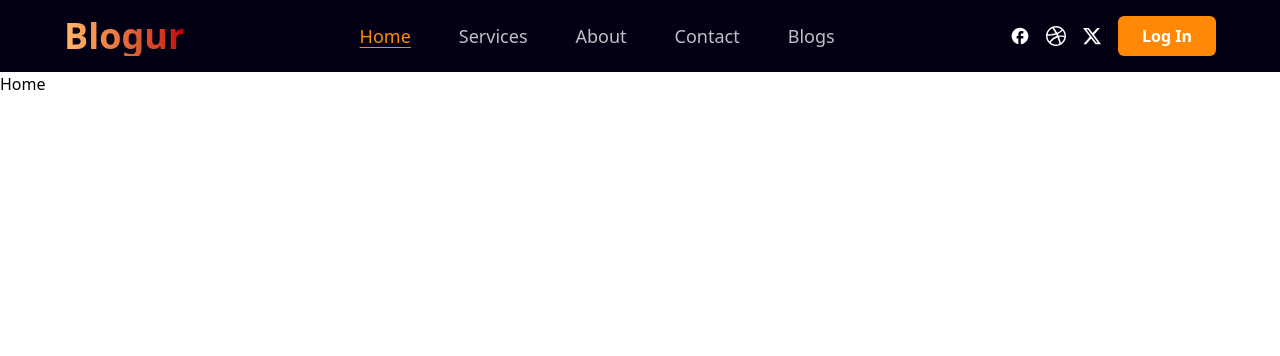
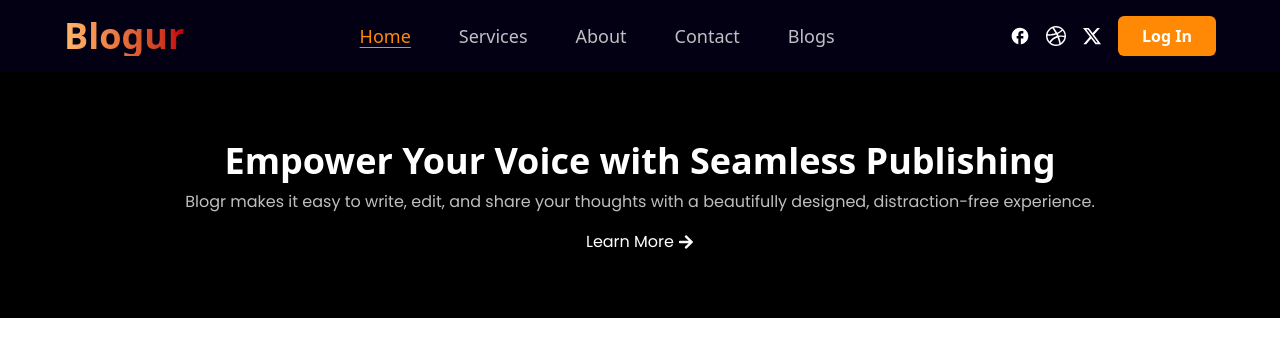
Before and after one commit to Joshuakibwage/blog-app, a React (Vite) app: page / in a window 1280 px wide. Shown: the top 356 px of the page. Built offline with nearby package versions, Linux system fonts and the light colour scheme.

Commit message:
Add mock blog data at local host 5000

```diff
--- /dev/null
+++ b/index.js
@@ -0,0 +1,38 @@
+import express from "express";
+import cors from "cors";
+import { readFileSync } from "fs";
+
+const app = express();
+const port = process.env.PORT || 5000;
+
+// Middleware
+app.use(cors());
+app.use(express.json());
+
+// Read blogs data from JSON file
+const blogs = JSON.parse(readFileSync("./src/utils/data.json", "utf8"));
+
+// Routes
+app.get("/", (req, res) => {
+  res.send("Blog server is running!");
+});
+
+app.get("/blogs", (req, res) => {
+  res.json(blogs);
+});
+
+app.get("/blogs/:id", (req, res) => {
+  const id = parseInt(req.params.id);
+  const blog = blogs.find((b) => b.id === id);
+
+  if (blog) {
+    res.json(blog);
+  } else {
+    res.status(404).json({ message: "Blog not found" });
+  }
+});
+
+// Start the server
+app.listen(port, () => {
+  console.log(`Server is running on http://localhost:${port}`);
+});
--- /dev/null
+++ b/src/components/Banner.jsx
@@ -0,0 +1,29 @@
+import { Link } from "react-router-dom" ;
+import { FaArrowRight } from "react-icons/fa";
+
+const Banner = () => {
+  return (
+    <div className="px-4 py-16 bg-black mx-auto">
+
+      <div className="text-white text-center">
+        <h1 className="text-3xl md:text-4xl leading-snug font-bold mb-1">
+          Empower Your Voice with Seamless Publishing
+        </h1>
+        <p className="text-white/75">
+          Blogr makes it easy to write, edit, and share your thoughts with a beautifully designed,
+          distraction-free experience.
+        </p>
+
+        <div className="flex justify-center mt-4">
+          <Link to='/about' className="flex items-center gap-1 hover:text-orange-500">
+            <p>Learn More</p>
+            <FaArrowRight />
+          </Link>
+        </div>
+      </div>
+
+    </div>
+  )
+}
+
+export default Banner
--- /dev/null
+++ b/src/components/BlogCard.jsx
@@ -0,0 +1,49 @@
+import { Link } from "react-router-dom";
+import { FaUser } from "react-icons/fa";
+
+const BlogCard = ({
+    blogs,
+    id,
+    title,
+    image,
+    category,
+    author,
+    authorPic,
+    published_date,
+    reading_time,
+    content,
+    tags
+  }) => {
+
+    // const filteredBlogs = blogs;
+    // console.log(filteredBlogs)
+  return (
+    <div className="">
+        {
+
+            <Link key={id} >
+                <div className="p-5 shadow-lg rounded cursor-pointer w-full">
+                    <img
+                        src={image}
+                        alt={title}
+                        className=""
+                    />
+                    <h3 className="mt-4 mb-2 font-bold hover:text-blue-600 cursor-pointer transition-all
+                    delay-100 ease-in-out"
+                    >
+                        {title}
+                    </h3>
+                    <p className="mb-2 flex items-center gap-2 text-gray-600">
+                        <FaUser />
+                        {author}
+                    </p>
+                    <p className="text-gray-500 text-sm">Published: {published_date}</p>
+                </div>
+            </Link>
+
+        }
+    </div>
+  )
+}
+
+export default BlogCard
--- /dev/null
+++ b/src/components/BlogPage.jsx
@@ -0,0 +1,44 @@
+ import { useState } from "react";
+ import blogData from "../utils/data.json";
+import BlogCard from "./BlogCard";
+
+const BlogPage = () => {
+
+//   const [blogs, setBlogs] = useState([]);
+    const [currentPage, setCurrentPage] = useState(1);
+    const pageSize = 12 ;    //blogs per page
+
+    const [selectedCategory, setSelectedCategory] = useState(null);
+  return (
+    <div className="w-full">
+
+        <div>
+                {/* category section */}
+            <div>
+                    page Category
+            </div>
+                {/* blog cards section */}
+            <div className="grid grid-cols-1 sm:grid-cols-2 md:grid-cols-3 gap-8 max-w-7xl mx-auto ">
+
+            {blogData.map((data, id) => (
+
+                <BlogCard
+                    key={id}
+                    {...data}
+                    // blogs={blogs}
+
+                />
+            ))}
+
+            </div>
+                {/* pagination section */}
+            <div>
+                    pagination
+            </div>
+            </div>
+
+    </div>
+  )
+}
+
+export default BlogPage
--- a/src/index.css
+++ b/src/index.css
@@ -1,5 +1,12 @@
+@import url('https://fonts.googleapis.com/css2?family=Poppins:ital,wght@0,100;0,200;0,300;0,400;0,500;0,600;0,700;0,800;0,900;1,100;1,200;1,300;1,400;1,500;1,600;1,700;1,800;1,900&display=swap');
+
+
 @import "tailwindcss";
 
 .active {
     @apply text-orange-400 underline underline-offset-4
 }
+
+p {
+    font-family: "poppins", serif;
+}
--- a/src/pages/About.jsx
+++ b/src/pages/About.jsx
@@ -2,7 +2,15 @@
 
 const About = () => {
   return (
-    <div>About</div>
+    <section className="">
+
+      <div className="bg-black py-16 text-center text-white">
+        <h2 className="text-3xl md:4xl font-bold mb-2">
+          About us page
+        </h2>
+
+      </div>
+    </section>
   )
 }
 
--- a/src/pages/Blogs.jsx
+++ b/src/pages/Blogs.jsx
@@ -1,8 +1,27 @@
+import BlogPage from "../components/BlogPage";
+
+const Blogs = () => {
 
 
-const Blogs = () => {
+
   return (
-    <div>Blogs</div>
+    <section className="w-full">
+
+      <div className="bg-black py-16 text-center text-white">
+        <h2 className="text-3xl md:4xl font-bold mb-2">
+          Blog page
+        </h2>
+        <p className=" leading-snug text-white/75">
+          Insights, Stories, and Ideas Worth Sharing
+        </p>
+      </div>
+
+      {/* all blogs container */}
+
+      <div className="">
+        <BlogPage />
+      </div>
+    </section>
   )
 }
 
--- a/src/pages/Contact.jsx
+++ b/src/pages/Contact.jsx
@@ -2,7 +2,7 @@
 
 const Contact = () => {
   return (
-    <div>Contact</div>
+    <div className="absolute inset-0 -z-10 h-full w-full bg-white bg-[linear-gradient(to_right,#f0f0f0_1px,transparent_1px),linear-gradient(to_bottom,#f0f0f0_1px,transparent_1px)] bg-[size:6rem_4rem]"><div className="absolute bottom-0 left-0 right-0 top-0 bg-[radial-gradient(circle_800px_at_100%_200px,#d5c5ff,transparent)]"></div></div>
   )
 }
 
--- a/src/pages/Home.jsx
+++ b/src/pages/Home.jsx
@@ -1,8 +1,11 @@
-
+import Banner from "../components/Banner";
 
 const Home = () => {
   return (
-    <div>Home</div>
+    <section>
+
+      <Banner />
+    </section>
   )
 }
 
--- a/src/pages/Services.jsx
+++ b/src/pages/Services.jsx
@@ -2,7 +2,17 @@
 
 const Services = () => {
   return (
-    <div>Services</div>
+    <section className="">
+
+      <div className="bg-black py-16 text-center text-white">
+        <h2 className="text-3xl md:4xl font-bold mb-2">
+          Service page
+        </h2>
+        <p className=" leading-snug text-white/75">
+          Tailored Solutions to Elevate Your Online Presence
+        </p>
+      </div>
+    </section>
   )
 }
 
```
Also changed, not shown: package.json (+11 -2 lines), 1 other file (tests, documents, lock files or other folders).
